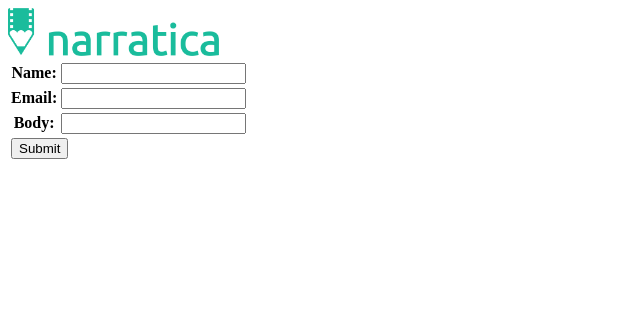
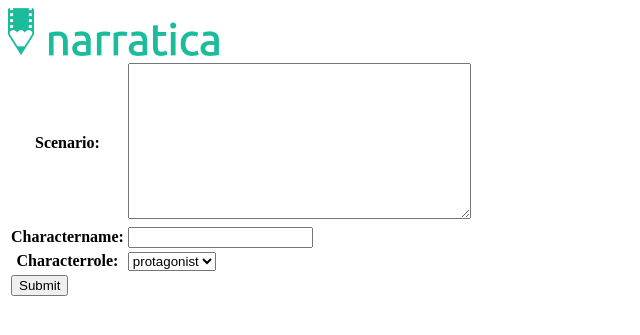
Before and after one commit to yuki-tama/working, a Django app: page / in a window 1280 px wide. Shown: the top 335 px of the page, without its empty margins (0-640 px from the left). Run offline with Django 3.2, Linux system fonts and the light colour scheme.

Commit message:
フォーム基本（テーブルはまだ）

```diff
--- a/form/forms.py
+++ b/form/forms.py
@@ -1,6 +1,14 @@
 from django import forms
-
+ROLE_CHOICES = (
+    ('protagonist','protagonist'),
+    ('antagonist','antagonist'),
+    ('mentor','mentor'),
+    ('tempter','tempter'),
+    ('skeptic','skeptic'),
+    ('emotional','emotional'),
+    ('logical','logical'),
+)
 class InputScenario(forms.Form):
-     name = forms.CharField()
-     email = forms.EmailField()
-     body = forms.CharField()
+     scenario = forms.CharField(widget=forms.Textarea)
+     characterName = forms.CharField()
+     characterRole = forms.ChoiceField(choices=ROLE_CHOICES)
--- a/templates/form/form.html
+++ b/templates/form/form.html
@@ -13,8 +13,8 @@
     <br/>
     {% csrf_token %}
     <table>
-      {{form1.as_table}}
-      <tr><td colspan='2'><input type="submit" value="Submit"></td></tr>
+      {{form1}}
+      <tr><td colspan='1'><input type="submit" value="Submit"></td></tr>
     </table>
   </form>
 </body>
```
